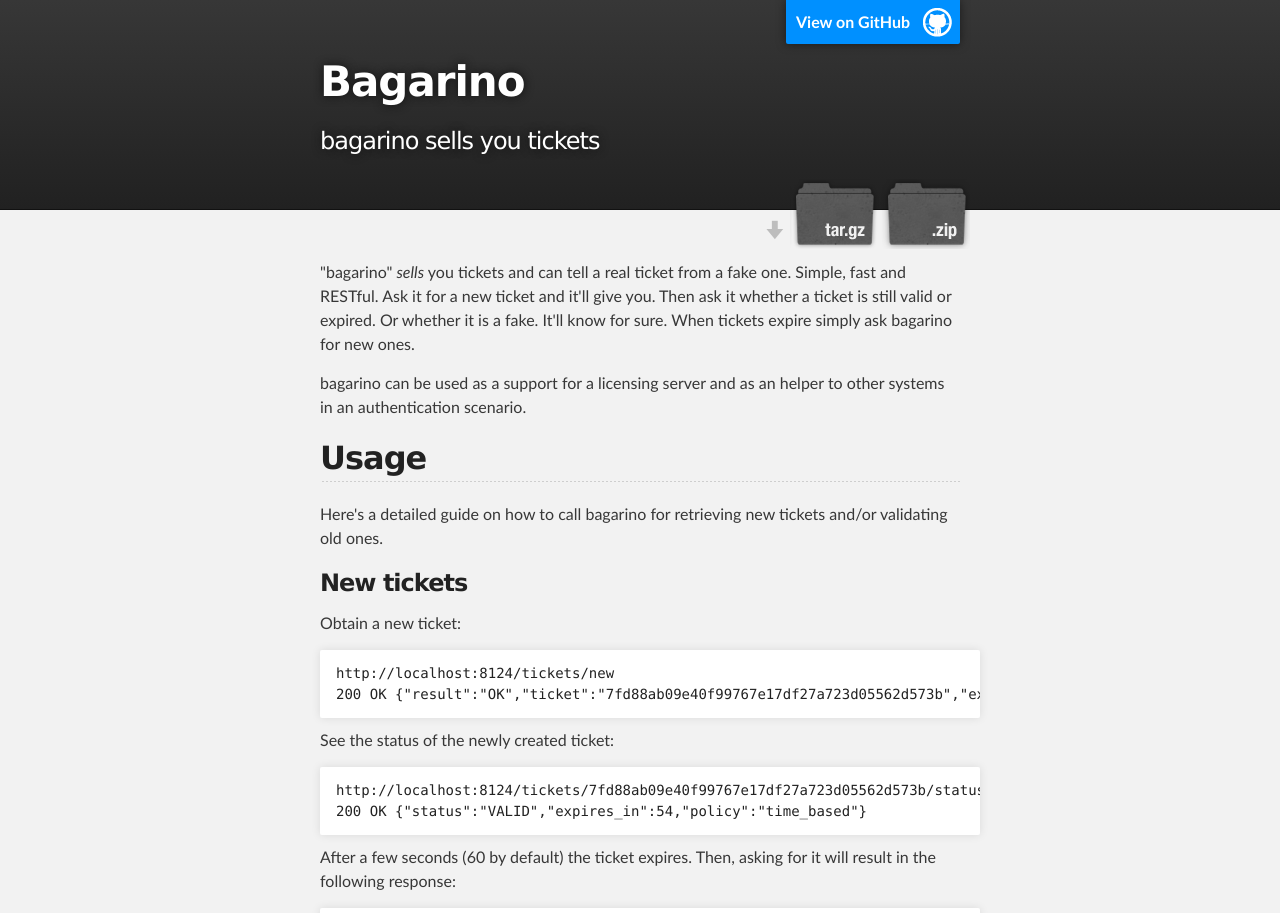
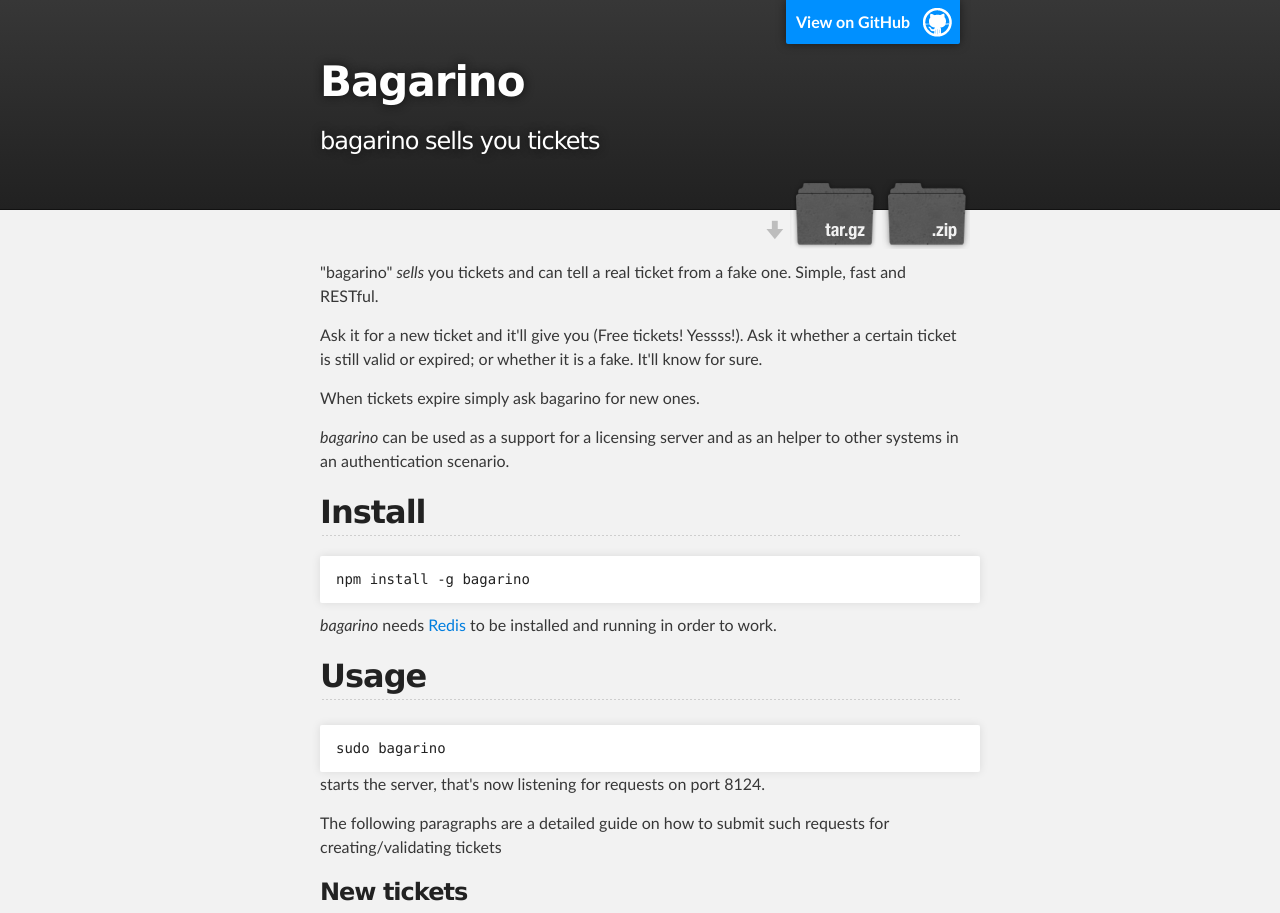
Before and after one commit to NicolaOrritos/bagarino, a plain HTML site: page index.html in a window 1280 px wide. Shown: the top 913 px of the page. Drawn offline with Linux system fonts and the light colour scheme.

Commit message:
Added new docs

```diff
--- a/index.html
+++ b/index.html
@@ -31,16 +31,22 @@
     <!-- MAIN CONTENT -->
     <div id="main_content_wrap" class="outer">
       <section id="main_content" class="inner">
-        <p>"bagarino" <em>sells</em> you tickets and can tell a real ticket from a fake one. Simple, fast and RESTful.
-Ask it for a new ticket and it'll give you. Then ask it whether a ticket is still valid or expired. Or whether it is a fake. It'll know for sure.
-When tickets expire simply ask bagarino for new ones.</p>
+        <p>"bagarino" <em>sells</em> you tickets and can tell a real ticket from a fake one. Simple, fast and RESTful.</p>
+          <p>
+Ask it for a new ticket and it'll give you (Free tickets! Yessss!). Ask it whether a certain ticket is still valid or expired; or whether it is a fake. It'll know for sure.</p>
+<p>When tickets expire simply ask bagarino for new ones.</p>
 
-<p>bagarino can be used as a support for a licensing server and as an helper to other systems in an authentication scenario.</p>
+<p><em>bagarino</em> can be used as a support for a licensing server and as an helper to other systems in an authentication scenario.</p>
 
-<h2>
-<a name="usage" class="anchor" href="#usage"><span class="octicon octicon-link"></span></a>Usage</h2>
+<h2><a name="install" class="anchor" href="#install"><span class="octicon octicon-link"></span></a>Install</h2>
+          <pre><code>npm install -g bagarino</code></pre>
+<p><em>bagarino</em> needs <a href="http://redis.io/">Redis</a> to be installed and running in order to work.</p>
 
-<p>Here's a detailed guide on how to call bagarino for retrieving new tickets and/or validating old ones.</p>
+<h2><a name="usage" class="anchor" href="#usage"><span class="octicon octicon-link"></span></a>Usage</h2>
+<p><pre><code>sudo bagarino</code></pre>
+starts the server, that's now listening for requests on port 8124.</p>
+
+<p>The following paragraphs are a detailed guide on how to submit such requests for creating/validating tickets</p>
 
 <h3>
 <a name="new-tickets" class="anchor" href="#new-tickets"><span class="octicon octicon-link"></span></a>New tickets</h3>
@@ -93,13 +99,17 @@ http://localhost:8124/tickets/new?policy=manual_expiration
 200 OK {"result":"OK","ticket":"f57d75c23f6a49951a6e886bbc60de74bc02ef33","policy":"manual_expiration"}
 </code></pre>
 
-<p>The last kind of tickets has a manual expiration policy, so you must call an appropriate verb to make it expire:</p>
+<p>When using the manual expiration policy you must call an appropriate verb to make the ticket expire:</p>
 
 <pre><code>http://localhost:8124/tickets/f57d75c23f6a49951a6e886bbc60de74bc02ef33/expire
 200 OK {"status":"EXPIRED"}
 </code></pre>
-
-<p>Subsequent requests for that ticket will give an "EXPIRED" status.</p>
+<p>Subsequent requests for that ticket will still give an "EXPIRED" status, of course.</p>
+<p>Finally, bandwidth-based tickets can be created with the following requests:</p>
+<pre><code>
+http://localhost:8124/tickets/new?policy=bandwidth_based&reqs_per_minute=100
+200 OK {"result": "OK", "ticket": "2966c1fc73a0d78c96bdc18fb67ed99af1356b8a", "requests_per_minute": 100, "policy": "bandwidth_based"}
+</code></pre>
 
 <h3>
 <a name="valid-tickets" class="anchor" href="#valid-tickets"><span class="octicon octicon-link"></span></a>Valid tickets</h3>
```
